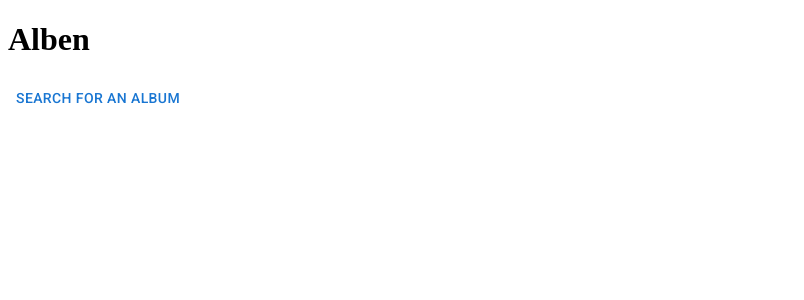
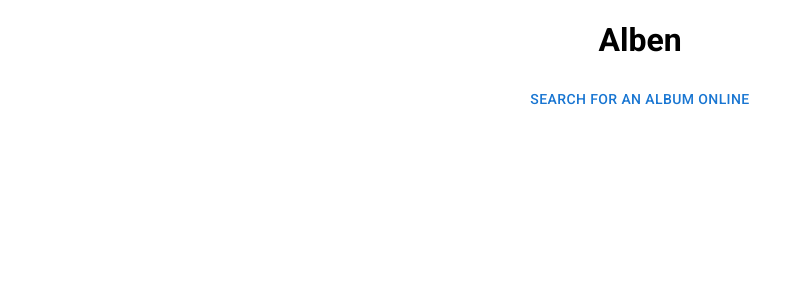
Before and after one commit to MasslCode/web, a React (Vite) app in the folder client/: page / in a window 1280 px wide. Shown: the top 300 px of the page, without its empty margins (0-804 px from the left). Built offline with nearby package versions, Linux system fonts and the light colour scheme.

Commit message:
update drawer list

```diff
--- a/client/index.html
+++ b/client/index.html
@@ -4,6 +4,12 @@
     <meta charset="UTF-8" />
     <link rel="icon" type="image/svg+xml" href="/vite.svg" />
     <link rel="stylesheet" href="https://fonts.googleapis.com/css?family=Roboto:300,400,500,700&display=swap" />
+    <link rel="preconnect" href="https://fonts.googleapis.com" />
+    <link rel="preconnect" href="https://fonts.gstatic.com" crossorigin />
+    <link
+      rel="stylesheet"
+      href="https://fonts.googleapis.com/css2?family=Roboto:wght@300;400;500;700&display=swap"
+    />
     <meta name="viewport" content="width=device-width, initial-scale=1.0" />
     <title>Alben</title>
   </head>
--- a/client/src/assets/Home.css
+++ b/client/src/assets/Home.css
@@ -0,0 +1,11 @@
+body {
+    font-family: 'Roboto', monospace;
+}
+
+#uber {
+    text-align: center;
+}
+
+#drawer1 {
+    text-align: center;
+}
--- a/client/src/components/Albumlist.jsx
+++ b/client/src/components/Albumlist.jsx
@@ -1,4 +1,5 @@
 /* eslint-disable react/prop-types */
+import { Box, List, ListItem, ListItemText, ListItemButton } from "@mui/material";
 import { useEffect, useState } from "react"
 
 export default function Albumlist({ query })
@@ -33,16 +34,15 @@ return (
         <p>No albums found.</p>
       ) : (
         albums.map((album, index) => (
-          <div key={index} style={{ border: "1px solid #ddd", margin: "10px", padding: "10px" }}>
-            <h3>{album.title}</h3>
-            <p>
-              <strong>Artist:</strong> {album.artist}
-            </p>
-            <p>
-              <strong>Release Date:</strong> {album.release_date}
-            </p>
-            <img src={album.cover_image} alt={`${album.title} cover`} style={{ width: "100px" }} />
-          </div>
+            <List key={index}>
+              <ListItem alignItems="flex-start">
+                <ListItemText primary={album.title}/>
+                <ListItemText primary={album.artist}/>
+                <ListItemButton>
+                  <img src={album.cover_image} alt={`${album.title} cover`} style={{ width: "100px" }} />
+                </ListItemButton>
+              </ListItem>
+            </List>
         ))
       )}
     </div>
--- a/client/src/components/TempDrawer.jsx
+++ b/client/src/components/TempDrawer.jsx
@@ -4,7 +4,7 @@ import { useState } from "react"
 import TextSearch from './TextSearch';
 import Albumlist from './Albumlist';
 
-export default function TempDrawer(){
+export default function TempDrawer(props){
     const [open, setOpen] = useState(false);
     const [query, setQuery] = useState('');
 
@@ -17,8 +17,8 @@ export default function TempDrawer(){
       };
 
     return (
-        <div>
-            <Button onClick={toggleDrawer(true)}>Search for an album</Button>
+        <div id={props.id}>
+            <Button onClick={toggleDrawer(true)}>Search for an album online</Button>
             <Drawer open={open} onClose={toggleDrawer(false)}>
                 <Box sx={{ width: 300, padding: 2 }}>
                     <h2>Search album online</h2>
--- a/client/src/pages/Home.jsx
+++ b/client/src/pages/Home.jsx
@@ -6,8 +6,8 @@ export default function Homepage()
 
     return (
         <div>
-            <h1>Alben</h1>
-            <TempDrawer />
+            <h1 id="uber">Alben</h1>
+            <TempDrawer id="drawer1"/>
         </div>
     )
 }
```
Also changed, not shown: client/src/assets/components.css (added).
